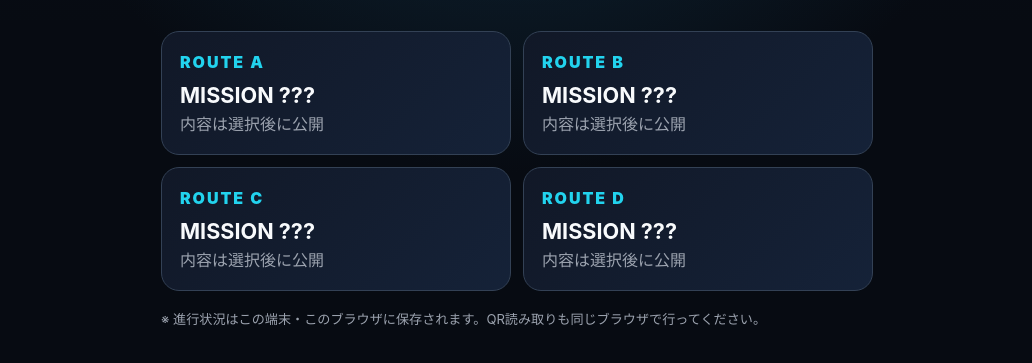
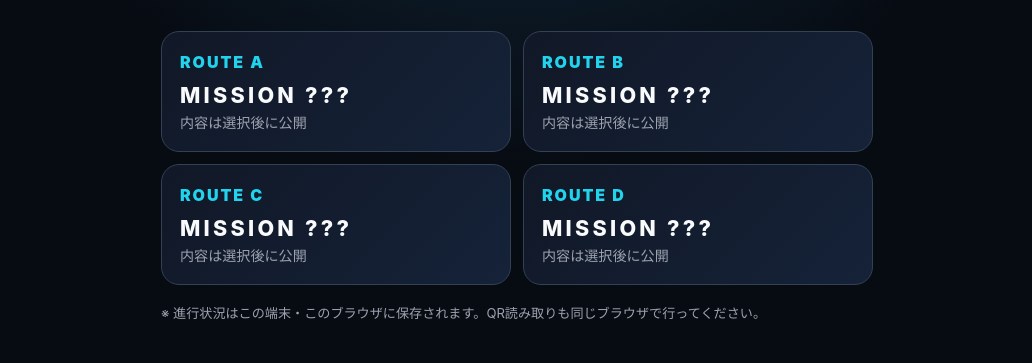
Before and after one commit to MuscatBaileyA4563/mission-escape-pwa, a plain HTML site: page index.html in a window 1280 px wide. Shown: the part 303-666 px from the top of the page, without its empty margins (123-1155 px from the left). Drawn offline with Linux system fonts and the light colour scheme.

Commit message:
style: add concealed mission card presentation

```diff
--- a/styles.css
+++ b/styles.css
@@ -40,6 +40,8 @@ button{touch-action:manipulation}
 .route-card strong{display:block;font-size:1.35rem;margin-bottom:4px}
 .route-card span{color:var(--muted);line-height:1.5}
 .route-card .route-code{display:inline-block;color:var(--accent);font-weight:900;letter-spacing:.12em;margin-bottom:8px}
+.route-card .route-concealed{font-weight:800;letter-spacing:.15em}
+.route-card .route-teaser{font-size:.88rem}
 .route-card:active{transform:scale(.99)}
 .status-strip{display:grid;grid-template-columns:repeat(3,1fr);gap:8px;margin:6px 0 16px}
 .stat{padding:12px;border:1px solid var(--line);background:#0e1624;border-radius:14px;text-align:center}
```
